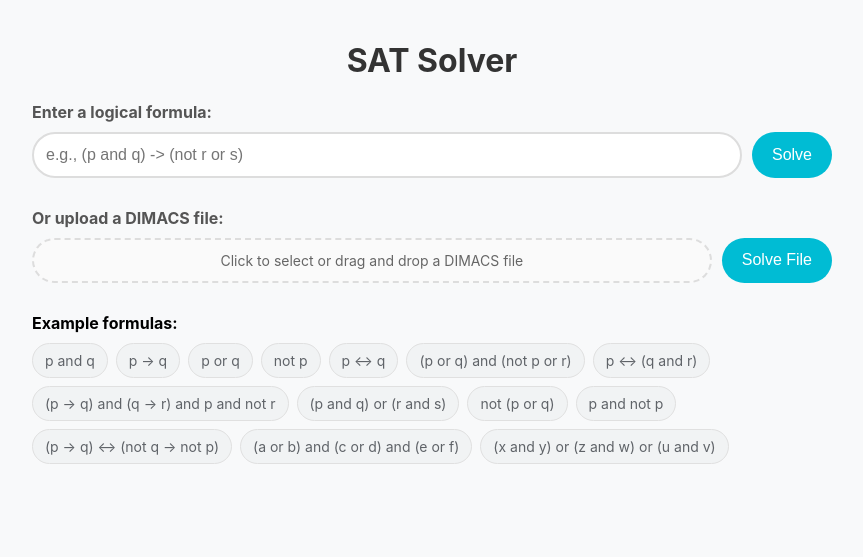
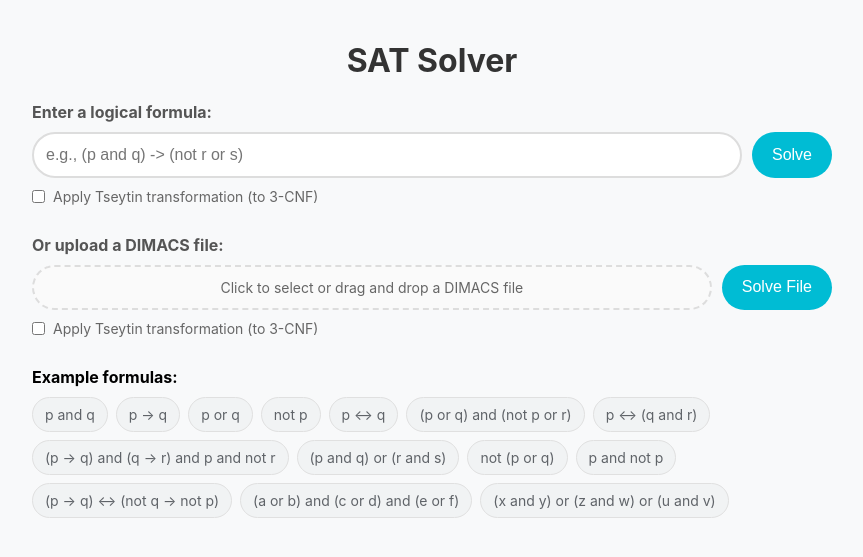
Before and after one commit to PrismaKisar/DPLL-and-CDCL-implementation, a Flask app: page / in a window 1280 px wide. Shown: the top 557 px of the page, without its empty margins (208-1071 px from the left). Run offline with Flask 3, Linux system fonts and the light colour scheme.

Commit message:
feat: add checkbox to select to either apply Tseytin

```diff
--- a/app.py
+++ b/app.py
@@ -4,7 +4,7 @@ sys.path.insert(0, os.path.dirname(os.path.abspath(__file__)))
 
 from flask import Flask, render_template, request, jsonify
 from src.parser import parse
-from src.preprocessing import to_cnf_tseytin, ensure_3cnf, is_3cnf
+from src.preprocessing import to_cnf_tseytin, to_cnf, ensure_3cnf, is_3cnf
 from src.solver import DPLLSolver, CDCLSolver, DecisionResult
 from src.dimacs_parser import parse_dimacs_file
 import tempfile
@@ -27,7 +27,16 @@ def solve():
             return jsonify({'error': 'Please enter a formula'})
 
         formula = parse(formula_str)
-        cnf_formula = to_cnf_tseytin(formula)
+
+        # Check if user wants Tseytin transformation
+        apply_tseytin = request.json.get('apply_tseytin', False)  # Default False (checkbox unchecked)
+
+        if apply_tseytin:
+            cnf_formula = to_cnf_tseytin(formula)
+            conversion_method = "Tseytin"
+        else:
+            cnf_formula = to_cnf(formula)
+            conversion_method = "Classic CNF"
 
         dpll_solver = DPLLSolver(cnf_formula)
         start_time = time.time()
@@ -65,7 +74,9 @@ def solve():
             'cdcl_time': format_time(cdcl_time),
             'dpll_assignment': dpll_assignment,
             'cdcl_assignment': cdcl_assignment,
-            'is_dimacs': False
+            'is_dimacs': False,
+            'conversion_method': conversion_method,
+            'apply_tseytin': apply_tseytin
         })
 
     except Exception as e:
@@ -89,9 +100,16 @@ def solve_dimacs():
         try:
             original_cnf_formula = parse_dimacs_file(temp_file_path)
 
-            # Check if conversion to 3-CNF is needed
-            is_already_3cnf = is_3cnf(original_cnf_formula)
-            cnf_formula = ensure_3cnf(original_cnf_formula) if not is_already_3cnf else original_cnf_formula
+            # Check if user wants 3-CNF conversion
+            apply_3cnf = request.form.get('apply_3cnf', 'false').lower() == 'true'
+
+            if apply_3cnf:
+                is_already_3cnf = is_3cnf(original_cnf_formula)
+                cnf_formula = ensure_3cnf(original_cnf_formula) if not is_already_3cnf else original_cnf_formula
+                was_converted = not is_already_3cnf
+            else:
+                cnf_formula = original_cnf_formula
+                was_converted = False
 
             variables = {literal.variable for clause in cnf_formula.clauses
                         for literal in clause.literals}
@@ -120,7 +138,7 @@ def solve_dimacs():
                 else:
                     return f"{time_seconds * 1000:.2f}ms"
 
-            response = {
+            return jsonify({
                 'original_formula': str(original_cnf_formula),
                 'cnf_formula': str(cnf_formula),
                 'dpll_result': dpll_result.value,
@@ -131,12 +149,11 @@ def solve_dimacs():
                 'cdcl_assignment': cdcl_assignment,
                 'is_dimacs': True,
                 'filename': file.filename,
-                'was_converted_to_3cnf': not is_already_3cnf,
+                'apply_3cnf': apply_3cnf,
+                'was_converted_to_3cnf': was_converted,
                 'original_clauses_count': len(original_cnf_formula.clauses),
                 'final_clauses_count': len(cnf_formula.clauses)
-            }
-
-            return jsonify(response)
+            })
 
         finally:
             os.unlink(temp_file_path)
--- a/templates/index.html
+++ b/templates/index.html
@@ -209,18 +209,32 @@
             <input type="text" id="formula" placeholder="e.g., (p and q) -> (not r or s)">
             <button onclick="solveFormula()" id="solveBtn">Solve</button>
         </div>
+        <div style="margin-top: 10px;">
+            <label
+                style="display: flex; align-items: center; gap: 8px; font-weight: normal; color: #666; font-size: 14px;">
+                <input type="checkbox" id="applyTseytin" style="margin: 0;">
+                Apply Tseytin transformation (to 3-CNF)
+            </label>
+        </div>
     </div>
 
     <div class="input-section">
         <label for="dimacsFile">Or upload a DIMACS file:</label>
         <div class="input-row">
             <div class="file-upload-area" onclick="document.getElementById('dimacsFile').click()"
-                 ondragover="handleDragOver(event)" ondragleave="handleDragLeave(event)" ondrop="handleDrop(event)">
+                ondragover="handleDragOver(event)" ondragleave="handleDragLeave(event)" ondrop="handleDrop(event)">
                 <input type="file" id="dimacsFile" accept=".cnf,.dimacs" class="hidden-file-input">
                 <div class="file-upload-text">Click to select or drag and drop a DIMACS file</div>
                 <div id="file-upload-selected" class="file-upload-selected" style="display: none;"></div>
             </div>
             <button onclick="solveDimacs()" id="dimacsBtn">Solve File</button>
+        </div>
+        <div style="margin-top: 10px;">
+            <label
+                style="display: flex; align-items: center; gap: 8px; font-weight: normal; color: #666; font-size: 14px;">
+                <input type="checkbox" id="apply3cnf" style="margin: 0;">
+                Apply Tseytin transformation (to 3-CNF)
+            </label>
         </div>
     </div>
 
@@ -234,13 +248,17 @@
             <div class="example" onclick="setFormula('p <-> q')">p <-> q</div>
             <div class="example" onclick="setFormula('(p or q) and (not p or r)')">(p or q) and (not p or r)</div>
             <div class="example" onclick="setFormula('p <-> (q and r)')">p <-> (q and r)</div>
-            <div class="example" onclick="setFormula('(p -> q) and (q -> r) and p and not r')">(p -> q) and (q -> r) and p and not r</div>
+            <div class="example" onclick="setFormula('(p -> q) and (q -> r) and p and not r')">(p -> q) and (q -> r) and
+                p and not r</div>
             <div class="example" onclick="setFormula('(p and q) or (r and s)')">(p and q) or (r and s)</div>
             <div class="example" onclick="setFormula('not (p or q)')">not (p or q)</div>
             <div class="example" onclick="setFormula('p and not p')">p and not p</div>
-            <div class="example" onclick="setFormula('(p -> q) <-> (not q -> not p)')">(p -> q) <-> (not q -> not p)</div>
-            <div class="example" onclick="setFormula('(a or b) and (c or d) and (e or f)')">(a or b) and (c or d) and (e or f)</div>
-            <div class="example" onclick="setFormula('(x and y) or (z and w) or (u and v)')">(x and y) or (z and w) or (u and v)</div>
+            <div class="example" onclick="setFormula('(p -> q) <-> (not q -> not p)')">(p -> q) <-> (not q -> not p)
+            </div>
+            <div class="example" onclick="setFormula('(a or b) and (c or d) and (e or f)')">(a or b) and (c or d) and (e
+                or f)</div>
+            <div class="example" onclick="setFormula('(x and y) or (z and w) or (u and v)')">(x and y) or (z and w) or
+                (u and v)</div>
         </div>
     </div>
 
@@ -253,6 +271,7 @@
 
         function solveFormula() {
             const formula = document.getElementById('formula').value.trim();
+            const applyTseytinCheckbox = document.getElementById('applyTseytin');
             const button = document.getElementById('solveBtn');
             const results = document.getElementById('results');
 
@@ -269,7 +288,10 @@
                 headers: {
                     'Content-Type': 'application/json',
                 },
-                body: JSON.stringify({ formula: formula })
+                body: JSON.stringify({
+                    formula: formula,
+                    apply_tseytin: applyTseytinCheckbox.checked
+                })
             })
                 .then(response => response.json())
                 .then(data => {
@@ -327,12 +349,12 @@
             // Build preprocessing section based on input type
             let preprocessingHtml = '';
             if (data.is_dimacs) {
-                // For DIMACS files: show original CNF → 3-CNF conversion if applicable
+                // For DIMACS files: show with optional 3-CNF conversion
                 const fileInfo = `<div style="margin-bottom: 10px; padding: 8px; background-color: #e8f5e8; border-radius: 10px; font-size: 14px; color: #2e7d32;">
                     <strong>File:</strong> ${data.filename} (${data.original_clauses_count} clauses)
                 </div>`;
 
-                if (data.was_converted_to_3cnf) {
+                if (data.apply_3cnf && data.was_converted_to_3cnf) {
                     preprocessingHtml = `
                         <h3>Pre-processing</h3>
                         ${fileInfo}
@@ -341,14 +363,14 @@
                             <div class="formula-display">${data.original_formula}</div>
                         </div>
                         <div class="formula-section">
-                            <div class="formula-label">3-CNF (optimized):</div>
+                            <div class="formula-label">3-CNF (converted):</div>
                             <div class="formula-display">${data.cnf_formula}</div>
                         </div>
                         <div style="margin: 10px 0; padding: 10px; background-color: #fff3e0; border-radius: 15px; font-size: 14px; color: #ef6c00;">
-                            <strong>Conversion applied:</strong> ${data.final_clauses_count - data.original_clauses_count} auxiliary clauses added for 3-CNF optimization.
+                            <strong>3-CNF conversion applied:</strong> ${data.final_clauses_count - data.original_clauses_count} auxiliary clauses added.
                         </div>
                     `;
-                } else {
+                } else if (data.apply_3cnf && !data.was_converted_to_3cnf) {
                     preprocessingHtml = `
                         <h3>Pre-processing</h3>
                         ${fileInfo}
@@ -357,12 +379,28 @@
                             <div class="formula-display">${data.original_formula}</div>
                         </div>
                         <div style="margin: 10px 0; padding: 10px; background-color: #e8f5e8; border-radius: 15px; font-size: 14px; color: #2e7d32;">
-                            <strong>No conversion needed:</strong> Formula is already in optimal 3-CNF format.
+                            <strong>No conversion needed:</strong> Formula is already in 3-CNF format.
+                        </div>
+                    `;
+                } else {
+                    preprocessingHtml = `
+                        <h3>Pre-processing</h3>
+                        ${fileInfo}
+                        <div class="formula-section">
+                            <div class="formula-label">CNF Formula:</div>
+                            <div class="formula-display">${data.original_formula}</div>
+                        </div>
+                        <div style="margin: 10px 0; padding: 10px; background-color: #e3f2fd; border-radius: 15px; font-size: 14px; color: #1565c0;">
+                            <strong>DIMACS file:</strong> Formula loaded directly without 3-CNF conversion.
                         </div>
                     `;
                 }
             } else {
-                // For text formulas: show original → CNF with Tseytin
+                // For text formulas: show original → CNF with method indicator
+                const methodLabel = data.apply_tseytin ?
+                    `CNF (${data.conversion_method} transformation)` :
+                    `CNF (${data.conversion_method})`;
+
                 preprocessingHtml = `
                     <h3>Pre-processing</h3>
                     <div class="formula-section">
@@ -370,7 +408,7 @@
                         <div class="formula-display">${data.original_formula}</div>
                     </div>
                     <div class="formula-section">
-                        <div class="formula-label">3-CNF (Tseytin transformation):</div>
+                        <div class="formula-label">${methodLabel}:</div>
                         <div class="formula-display">${data.cnf_formula}</div>
                     </div>
                 `;
@@ -403,6 +441,7 @@
 
         function solveDimacs() {
             const fileInput = document.getElementById('dimacsFile');
+            const apply3cnfCheckbox = document.getElementById('apply3cnf');
             const button = document.getElementById('dimacsBtn');
             const results = document.getElementById('results');
 
@@ -413,6 +452,7 @@
 
             const formData = new FormData();
             formData.append('dimacs_file', fileInput.files[0]);
+            formData.append('apply_3cnf', apply3cnfCheckbox.checked);
 
             button.disabled = true;
             button.textContent = 'Solving...';
```
